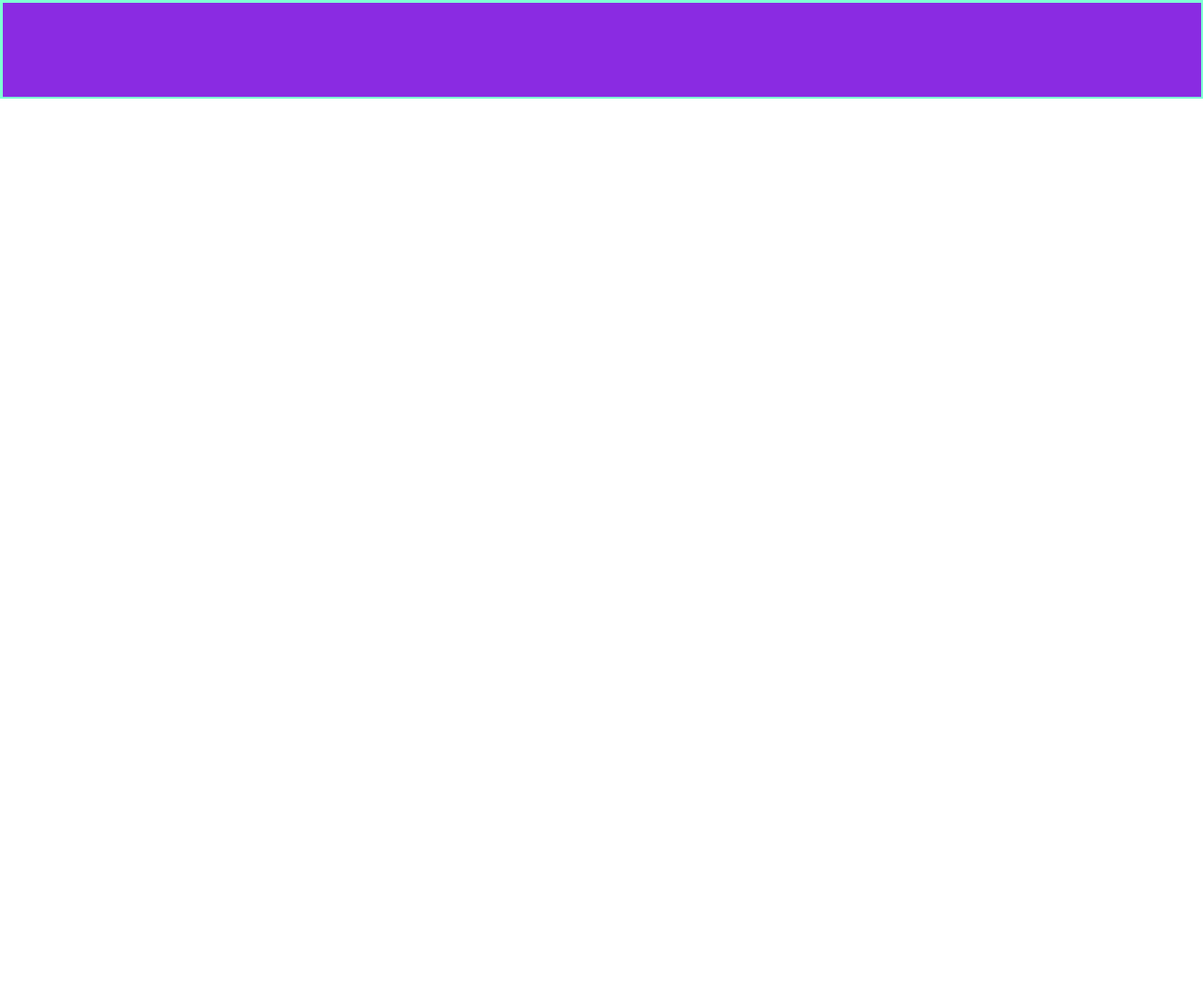
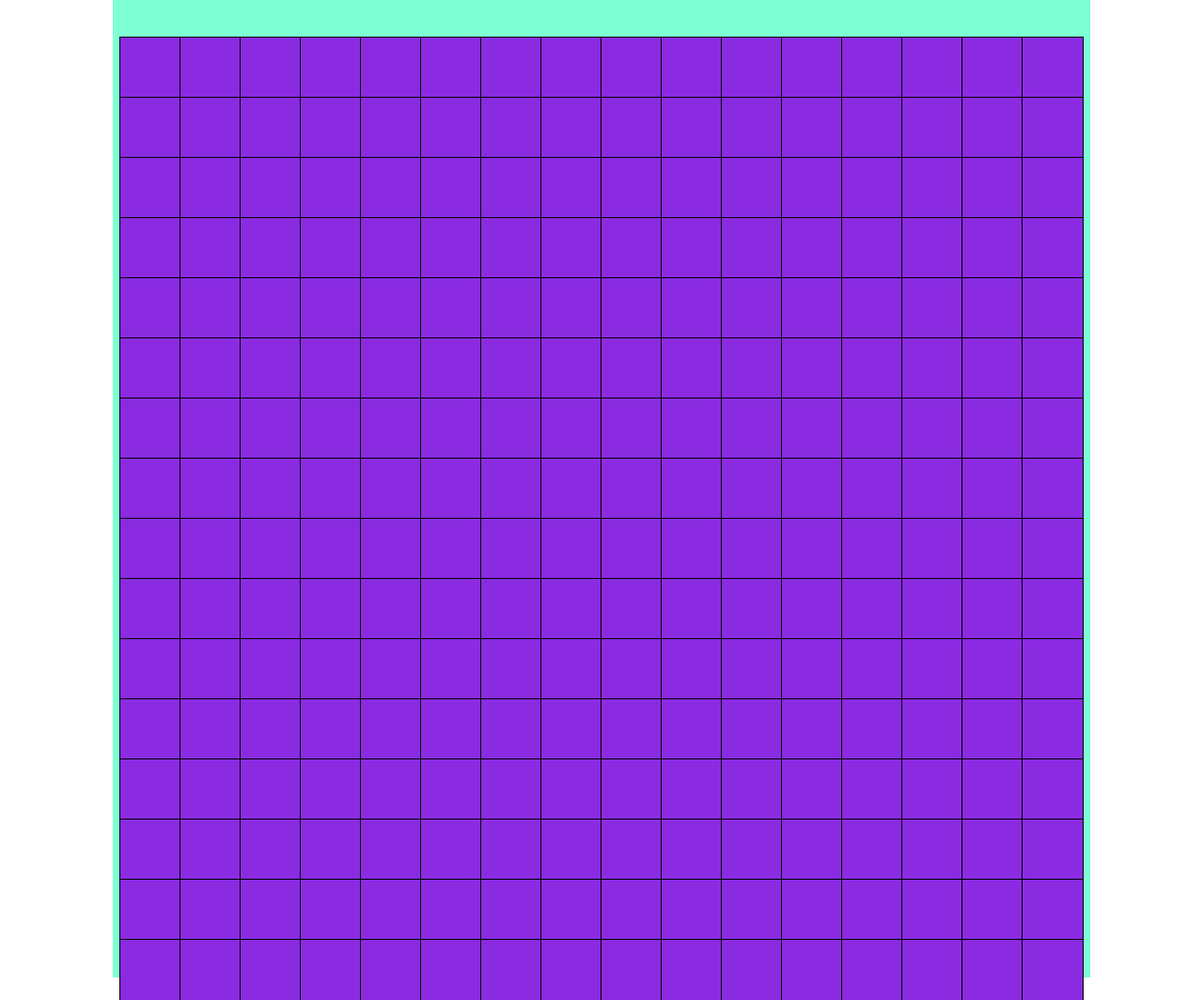
Before and after one commit to mu7ammad1951/odin-etch-a-sketch, a plain HTML site: page index.html in a window 1280 px wide. Shown: the whole page at 94% size. Before the commit the page ends 800 px from the top, so only its background shows below. Drawn offline with Linux system fonts and the light colour scheme.

Commit message:
Add a basic 16x16 board

```diff
--- a/script.js
+++ b/script.js
@@ -2,13 +2,22 @@ let body = document.querySelector("body");
 let containerDiv = document.createElement("div");
 containerDiv.classList.add("board");
 let blockDivs = [];
-for(let i = 0; i < 16; i++) {
-    blockDivs[i] = document.createElement("div");
-    blockDivs[i].addEventListener("mouseover", () => {
-        blockDivs[i].style.backgroundColor = "red";
-    })
-    blockDivs[i].classList.add("cell");
-    containerDiv.appendChild(blockDivs[i]);
+let rowDivs = [];
+
+let i = 0;
+for (let k = 0; k < 16; k++) {
+    rowDivs[k] = document.createElement("div");
+    rowDivs[k].classList.add("row")
+    for(let j = 0; j < 16; j++) {
+        blockDivs[i] = document.createElement("div");
+        blockDivs[i].classList.add("cell");
+        console.log(i);
+        blockDivs[i].addEventListener("mouseover", (e) => {
+            e.target.style.backgroundColor = "red";
+        })
+        rowDivs[k].appendChild(blockDivs[i]);
+        i++
+    }
+    containerDiv.appendChild(rowDivs[k]);
 }
-
 body.appendChild(containerDiv);
--- a/styles.css
+++ b/styles.css
@@ -3,24 +3,37 @@
     padding: 0;
   }
 
+body {
+    display: flex;
+    justify-content: center;
+    align-items: center;
+}
+
 .board {
-    padding: 2.5px;
-    margin: 0;
+    padding: 2.5rem;
+    margin: auto;
+    width: 960px;
+    height: 960px;
     background-color: aquamarine;
     display: flex;
+    flex-direction: column;
     justify-content: space-around;
     align-items: center;
+
 
 }
 
 .row {
-
+    display: flex;
+    justify-content: space-around;
+    align-items: center;
 }
 
 .cell {
     background-color: blueviolet;
-    width: 100px;
-    height: 100px;
-    flex: 1;
+    width: 4rem;
+    height: 4rem;
+    flex-shrink: 0;
+    outline: 1px black solid;
     /* flex: 0 0 auto; */
 }
```
